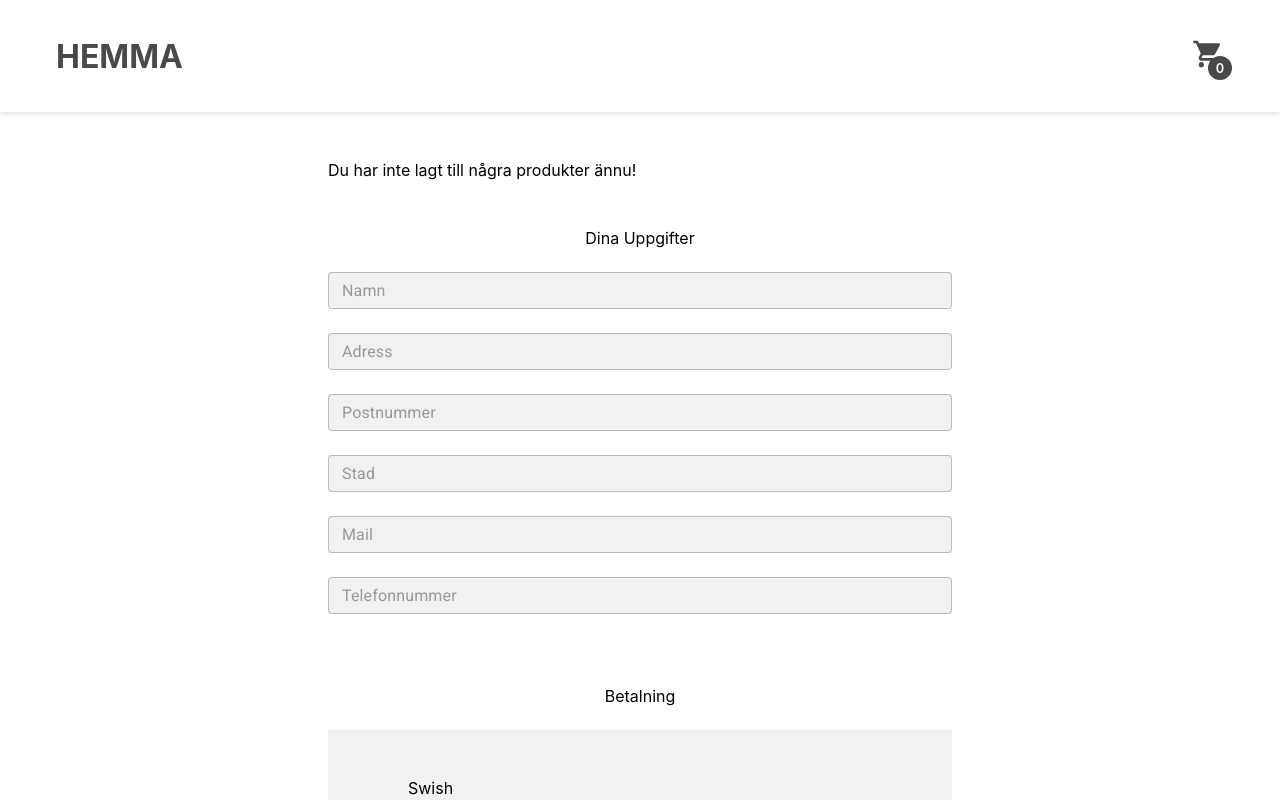
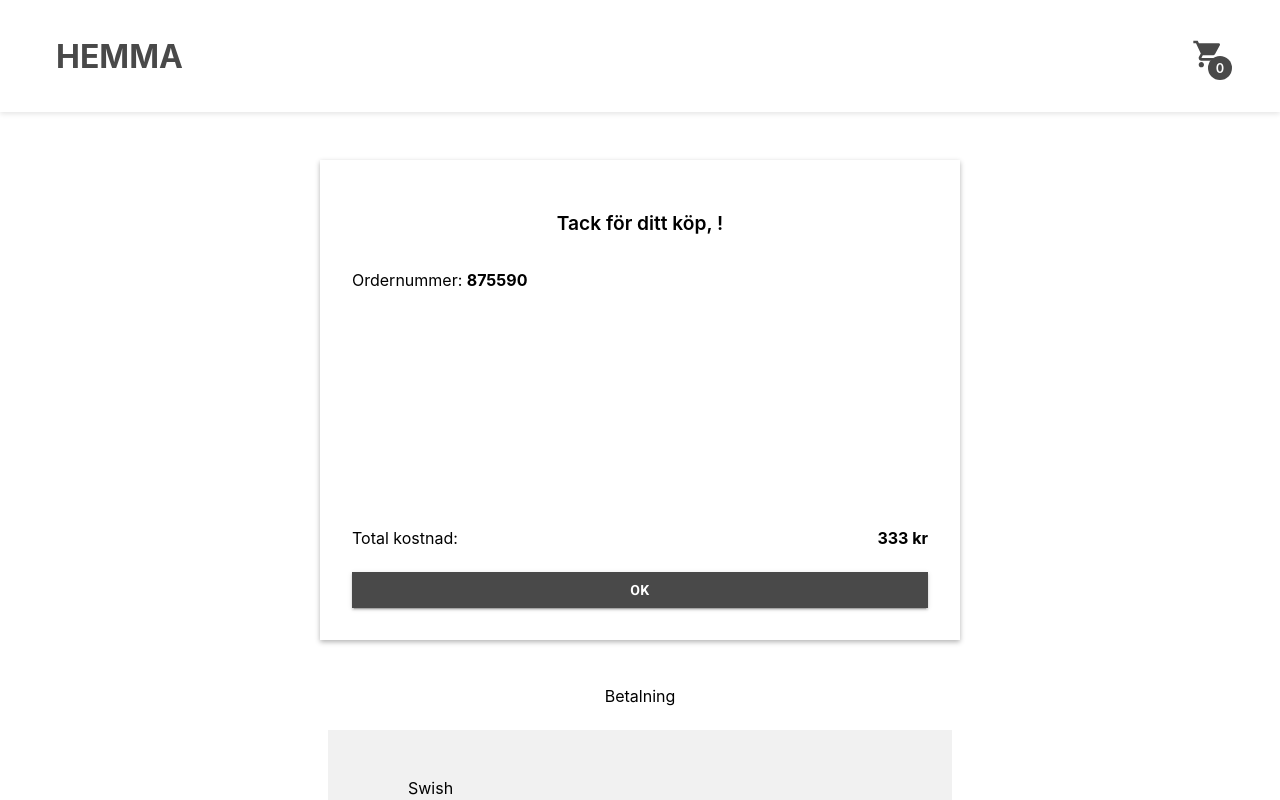
Before and after one commit to feliciaseg/webshop, a React (Create React App) app: page /checkout in a window 1280 px wide. Shown: the top 800 px of the page. Built offline with nearby package versions, Linux system fonts and the light colour scheme.

Commit message:
cart empty onclick

```diff
--- a/src/components/OrderConfirmationModal.tsx
+++ b/src/components/OrderConfirmationModal.tsx
@@ -3,47 +3,44 @@ import { CSSProperties } from "@material-ui/styles";
 import { theme } from "../styling/colorTheme";
 import { Button } from "@material-ui/core";
 import { Link } from "react-router-dom";
-
-interface Product {
-  name: string;
-  totalPrice: number;
-  number: number;
-  imageUrl?: string;
-  id?: string;
-  description?: string;
-}
+import { CartContext, CartItem } from "../contexts/CartContext";
+import { useContext } from "react";
 
 interface Props {
-  ordernumber: string;
-  products: Product[];
+  // ordernumber: string; //Gjort en mathrandom istället
+  products: CartItem[];
   totalCost: number;
+  name?: string;
+  paymentMethod: string;
 }
 
 export default function OrderConfirmationModal(props: Props) {
+  const context = useContext(CartContext);
   return (
     <div style={modalContainer}>
-      <p style={confirmationGreeting}>Tack för ditt köp!</p>
+      <p style={confirmationGreeting}>Tack för ditt köp, {props.name}!</p>
       <p style={ordernumber}>
-        Ordernummer: <b>{props.ordernumber}</b>
+        Ordernummer: <b>{Math.floor(100000 + Math.random() * 900000)}</b>
       </p>
       <div style={productList}>
-        {props.products.map((item: Product, index: number) =>
+        {props.products.map((item: CartItem, index: number) =>
           index % 2 === 0 ? (
             <div
+            key = {index}
               style={{
                 ...productSection,
                 backgroundColor: theme.palette.secondary.main,
               }}
             >
               <p style={section}>{item.name}</p>
-              <p style={section}>{item.number}</p>
-              <p style={section}>{item.totalPrice}</p>
+              <p style={section}>{item.quantity}st</p>
+              <p style={section}>{item.price}kr</p>
             </div>
           ) : (
-            <div style={{ ...productSection, backgroundColor: "#ffff" }}>
+            <div style={{ ...productSection, backgroundColor: "#ffff" }} key= {index}>
               <p style={section}>{item.name}</p>
-              <p style={section}>{item.number}</p>
-              <p style={section}>{item.totalPrice}</p>
+              <p style={section}>{item.quantity}st</p>
+              <p style={section}>{item.price}kr</p>
             </div>
           )
         )}
@@ -55,7 +52,7 @@ export default function OrderConfirmationModal(props: Props) {
         </p>
       </div>
       <Link to={"/"}>
-        <Button variant="contained" color="primary" style={confirmationButton}>
+        <Button variant="contained" color="primary" style={confirmationButton} onClick={context.emptyCart}>
           Ok
         </Button>
       </Link>
@@ -76,6 +73,7 @@ const modalContainer: CSSProperties = {
   padding: "2rem",
   backgroundColor: "#ffff",
   boxShadow: "0px 2px 5px 0px rgba(0,0,0,0.3)",
+  zIndex: 1,
 };
 
 const confirmationGreeting: CSSProperties = {
@@ -87,6 +85,7 @@ const confirmationGreeting: CSSProperties = {
 const ordernumber: CSSProperties = {
   fontSize: "1rem",
 };
+
 
 const productList: CSSProperties = {
   flex: 1,
--- a/src/contexts/CartContext.tsx
+++ b/src/contexts/CartContext.tsx
@@ -14,6 +14,7 @@ interface ContextState extends CartState {
   addToCart: (product: Product) => void;
   removeProduct: (product: Product) => void;
   removeQuantity: (product: CartItem) => void;
+  emptyCart: () => void;
 }
 
 export const CartContext = createContext<ContextState>({
@@ -21,6 +22,7 @@ export const CartContext = createContext<ContextState>({
   addToCart: () => {},
   removeProduct: () => {},
   removeQuantity: () => {},
+  emptyCart: () => {},
 });
 
 export default class CartProvider extends Component<{}, CartState> {
@@ -54,7 +56,11 @@ export default class CartProvider extends Component<{}, CartState> {
     saveCartToLocalStorage(newCart)
   }
 
-
+  emptyCart = () => {
+    let emptyCart: CartItem[] = [];
+    this.setState({ cart: emptyCart });
+    saveCartToLocalStorage(emptyCart)
+  }
 
   removeProductfromCart = (product: Product) => {
     const updatedList: CartItem[] = this.state.cart.filter(
@@ -71,7 +77,8 @@ export default class CartProvider extends Component<{}, CartState> {
           cart: this.state.cart,
           addToCart: this.addProductToCart,
           removeProduct: this.removeProductfromCart,
-          removeQuantity: this.removeQuantity
+          removeQuantity: this.removeQuantity,
+          emptyCart: this.emptyCart
         }}
       >
         {this.props.children}
--- a/src/routes/CheckoutPage.tsx
+++ b/src/routes/CheckoutPage.tsx
@@ -1,11 +1,13 @@
 import { Box, Button } from "@material-ui/core";
-import { CSSProperties, useState } from "react";
+import { CSSProperties, useContext, useState } from "react";
 import DeliveryForm from "../components/DeliveryForm";
 import Footer from "../components/Footer";
 import Header from "../components/Header";
 import PaymentForm from "../components/PaymentForm";
 import UserForm, { UserInfo } from "../components/UserForm";
 import CartView from "../components/CartView";
+import OrderConfirmationModal from "../components/OrderConfirmationModal";
+import { CartContext } from "../contexts/CartContext";
 
 interface DeliveryInfo {
   supplier: string;
@@ -14,6 +16,8 @@ interface DeliveryInfo {
 
 
 export default function CheckoutPage() {
+  const context = useContext(CartContext);
+  const cart = context.cart;
   const [delivery, setDelivery] = useState<DeliveryInfo | undefined>();
   const [user, setUser] = useState<UserInfo>({});
   const [validation, setValidation] = useState({
@@ -26,6 +30,7 @@ export default function CheckoutPage() {
 
   return (
     <>
+    <OrderConfirmationModal products = {cart} totalCost = {333} name = {user.name} paymentMethod= {"Klarna"} />
       <Header type="white" />
       <Box style={checkoutContainer}>
         <form>
```
